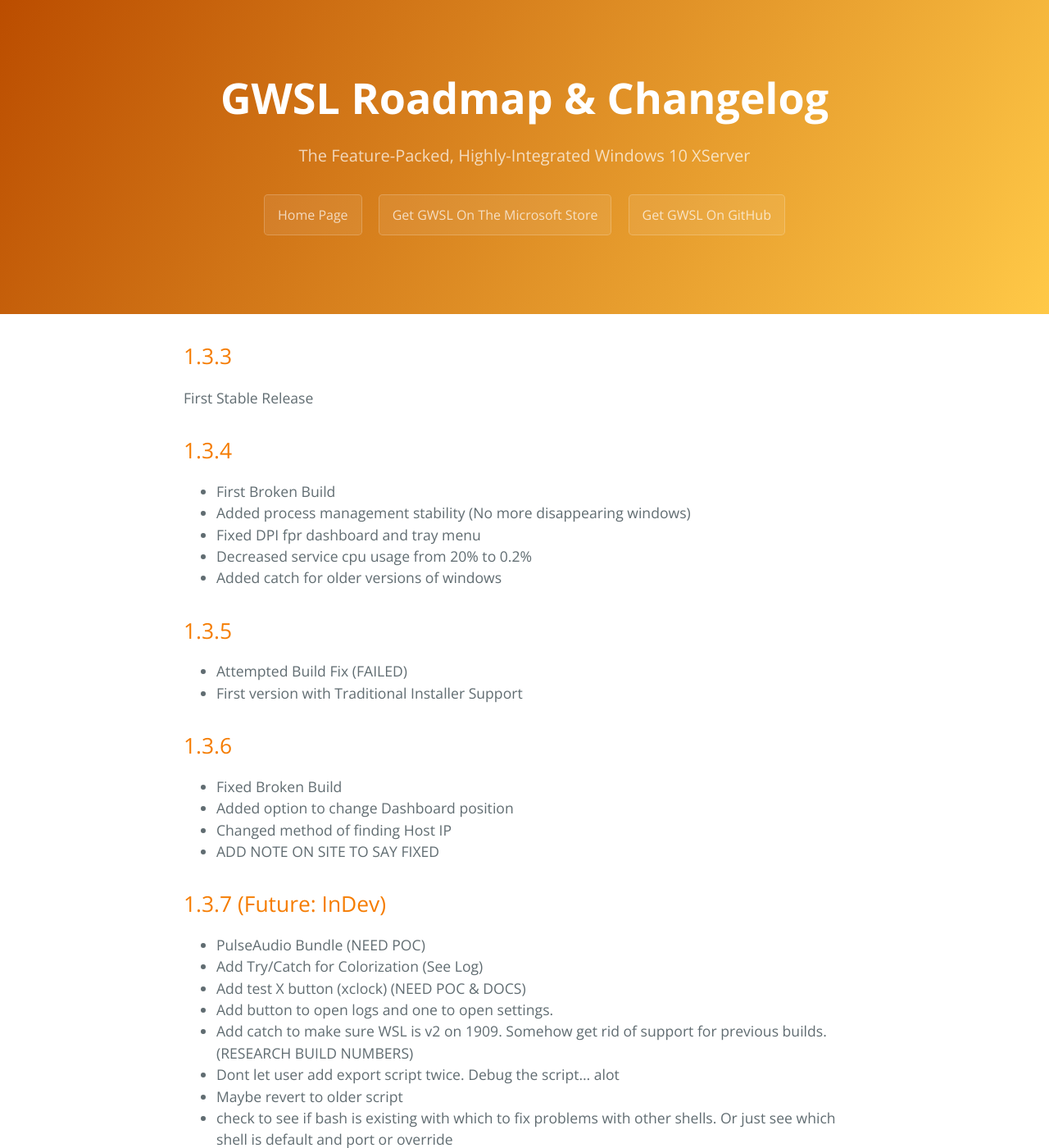
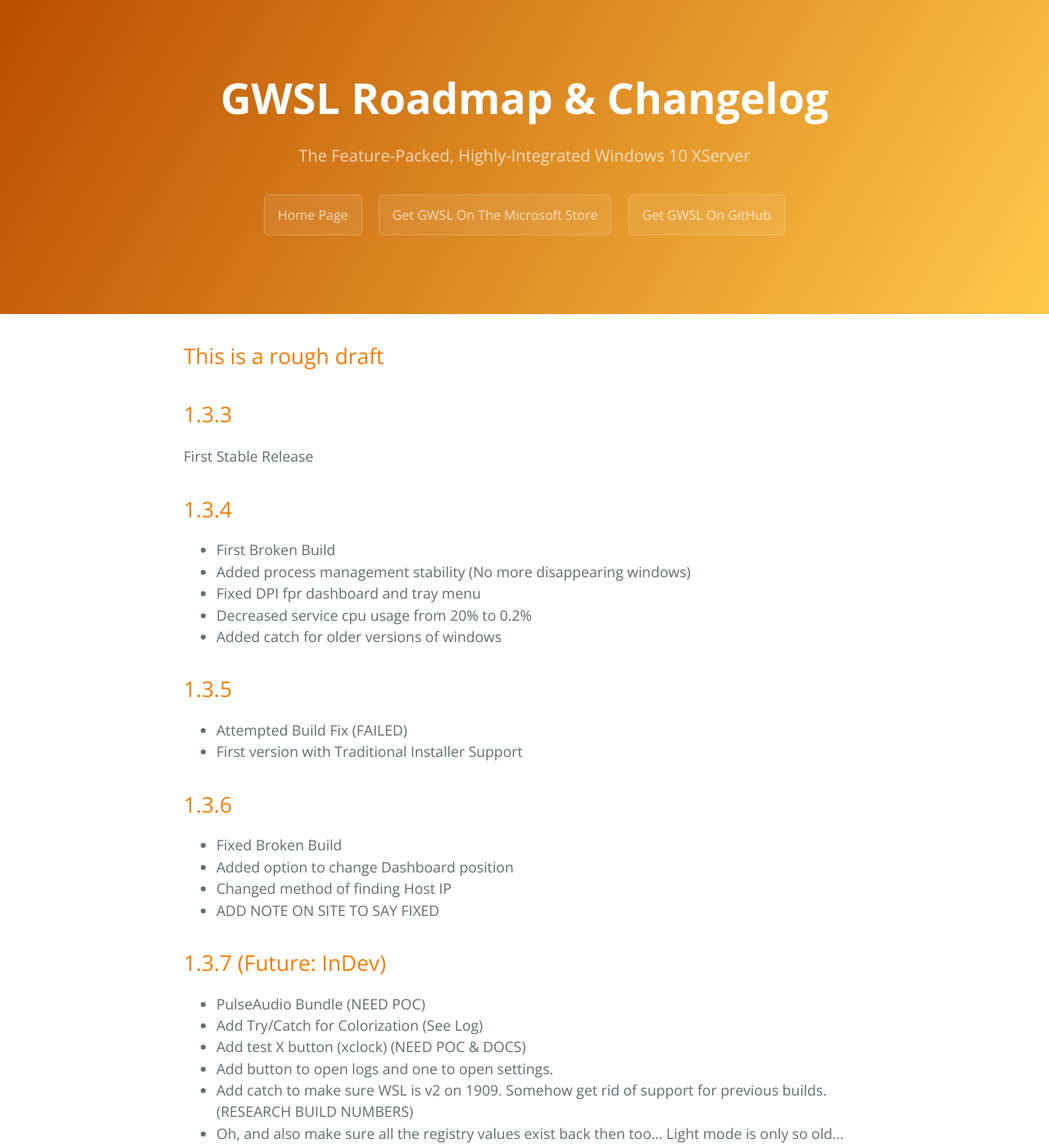
Before and after one commit to Opticos/gwsl, a Jekyll site: the page built from tutorials/mysterious_roadmap.md, in a window 1280 px wide and 1400 px high. Shown: the whole window at 82% size. Built offline with Jekyll 4.4.1, drawn with Linux system fonts in a browser that asks for light colours; the repository's description, which GitHub fills in, is left out.

Commit message:
Update mysterious_roadmap.md

```diff
--- a/tutorials/mysterious_roadmap.md
+++ b/tutorials/mysterious_roadmap.md
@@ -3,6 +3,8 @@ layout: default
 title: GWSL Roadmap & Changelog
 permalink: /roadmap.html
 ---
+
+## This is a rough draft
 
 ## 1.3.3
 First Stable Release
@@ -30,6 +32,7 @@ First Stable Release
 *  Add test X button (xclock) (NEED POC & DOCS)
 *  Add button to open logs and one to open settings.
 *  Add catch to make sure WSL is v2 on 1909. Somehow get rid of support for previous builds. (RESEARCH BUILD NUMBERS)
+*  Oh, and also make sure all the registry values exist back then too... Light mode is only so old...
 *  Dont let user add export script twice. Debug the script... alot
 *  Maybe revert to older script
 *  check to see if bash is existing with which to fix problems with other shells. Or just see which shell is default and port or override
```
